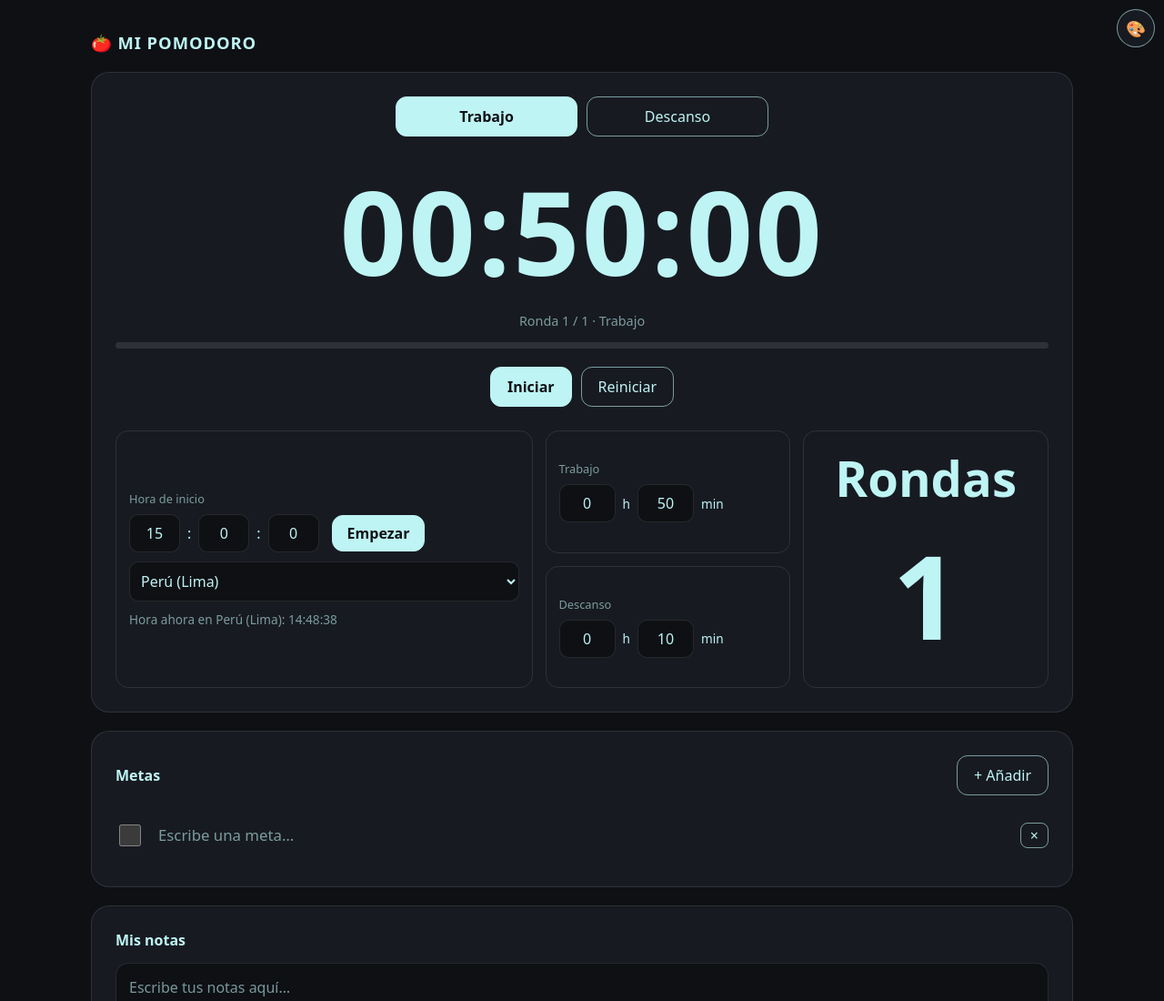
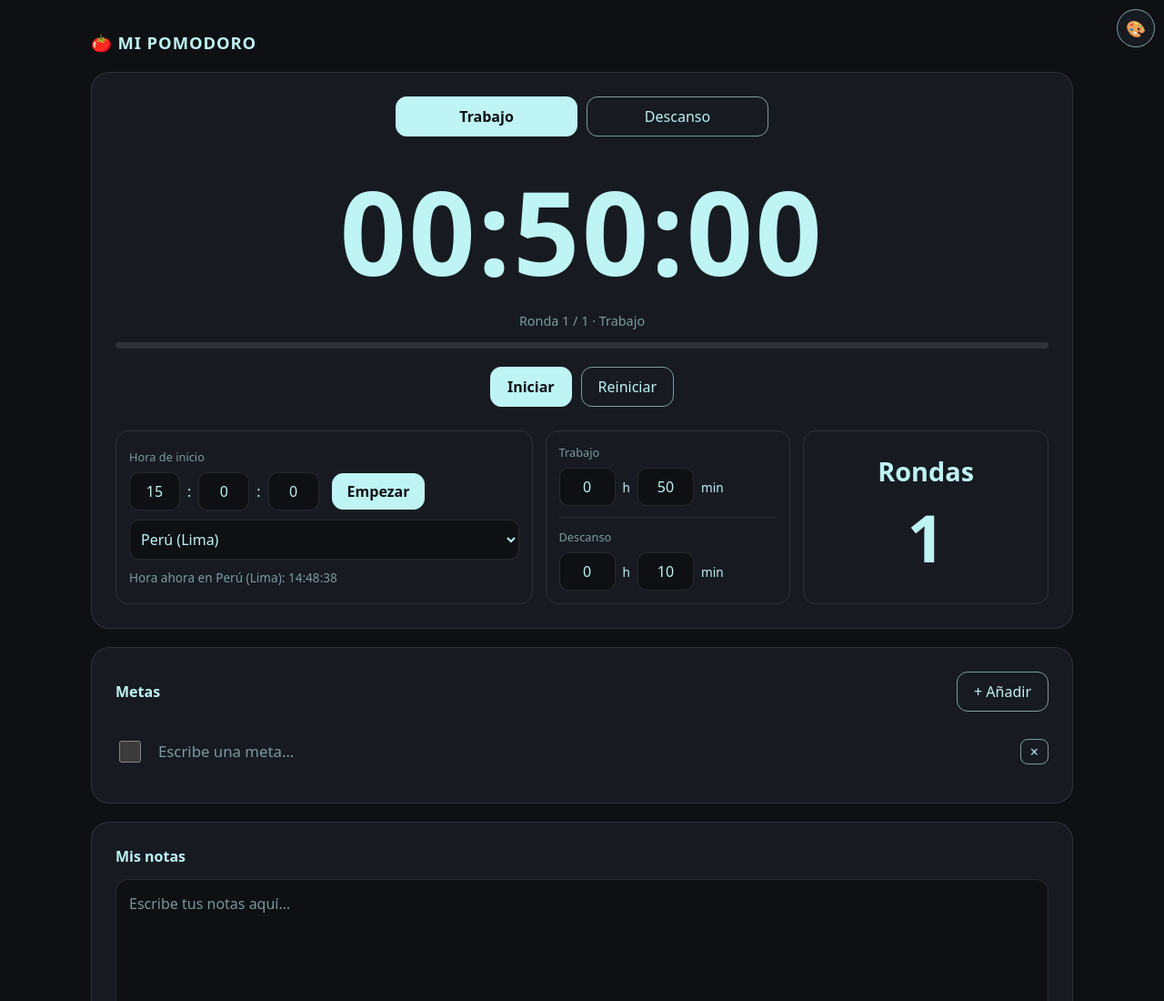
Before and after one commit to felipehid0023/felipehid0023.github.io, a plain HTML site: page index.html in a window 1280 px wide. Shown: the top 1100 px of the page at 91% size. Drawn offline with Linux system fonts and the light colour scheme.

Commit message:
Update index.html

```diff
--- a/index.html
+++ b/index.html
@@ -27,13 +27,8 @@ button.on{background:var(--c);color:#0e1014;border-color:var(--c);font-weight:60
 .bar i{display:block;height:100%;width:0;background:var(--c)}
 .ctrl{display:flex;gap:10px;justify-content:center;flex-wrap:wrap;align-items:center}
 .cfg{display:grid;grid-template-columns:1fr;gap:14px;margin-top:26px}
-@media(min-width:900px){
-.cfg{grid-template-columns:1.7fr 1fr 1fr}
-.c-hora{grid-column:1;grid-row:1/3}
-.c-trab{grid-column:2;grid-row:1}
-.c-desc{grid-column:2;grid-row:2}
-.c-ron{grid-column:3;grid-row:1/3}
-}
+@media(min-width:900px){.cfg{grid-template-columns:1.7fr 1fr 1fr}}
+.c-td .sub+.sub{border-top:1px solid var(--line);margin-top:12px;padding-top:12px}
 .cfg>div{border:1px solid var(--line);border-radius:14px;padding:14px;display:flex;flex-direction:column;justify-content:center;min-width:0}
 .cfg span.t{display:block;font-size:.8rem;color:var(--dim);margin-bottom:8px}
 .cfg label,.cfg small{font-size:.85rem}
@@ -42,8 +37,8 @@ button.on{background:var(--c);color:#0e1014;border-color:var(--c);font-weight:60
 .row button{margin-left:6px;padding:8px 16px}
 .c-hora .row input[type=number]{width:56px}
 .cfg .c-ron{align-items:center;text-align:center;overflow:hidden}
-.cfg .c-ron span.t{font-size:clamp(1.8rem,4.5vw,3.4rem);font-weight:700;color:var(--c);margin:0 0 4px}
-.cfg .c-ron input[type=number]{width:100%;min-width:0;background:transparent;border:0;padding:0;font-size:clamp(4.5rem,11vw,8rem);font-weight:700;line-height:1;text-align:center;font-variant-numeric:tabular-nums}
+.cfg .c-ron span.t{font-size:clamp(1.2rem,2.4vw,1.8rem);font-weight:700;color:var(--c);margin:0 0 4px}
+.cfg .c-ron input[type=number]{width:100%;min-width:0;background:transparent;border:0;padding:0;font-size:clamp(3rem,6vw,4.5rem);font-weight:700;line-height:1;text-align:center;font-variant-numeric:tabular-nums}
 input[type=number],select{background:#0e1014;border:1px solid var(--line);border-radius:10px;padding:9px 8px;outline:none}
 input[type=number]{width:62px;text-align:center;-moz-appearance:textfield;appearance:textfield}
 input[type=number]::-webkit-inner-spin-button,input[type=number]::-webkit-outer-spin-button{-webkit-appearance:none;margin:0}
@@ -108,12 +103,14 @@ textarea::placeholder{color:var(--dim)}
         </div>
         <select id="tz"></select>
         <small id="clock"></small></div>
-      <div class="c-trab"><span class="t">Trabajo</span>
-        <div class="row"><input type="number" id="wh"> <label>h</label>
-        <input type="number" id="wm"> <label>min</label></div></div>
-      <div class="c-desc"><span class="t">Descanso</span>
-        <div class="row"><input type="number" id="rh"> <label>h</label>
-        <input type="number" id="rm"> <label>min</label></div></div>
+      <div class="c-td">
+        <div class="sub"><span class="t">Trabajo</span>
+          <div class="row"><input type="number" id="wh"> <label>h</label>
+          <input type="number" id="wm"> <label>min</label></div></div>
+        <div class="sub"><span class="t">Descanso</span>
+          <div class="row"><input type="number" id="rh"> <label>h</label>
+          <input type="number" id="rm"> <label>min</label></div></div>
+      </div>
       <div class="c-ron"><span class="t">Rondas</span>
         <input type="number" id="rd"></div>
     </div>
@@ -160,14 +157,15 @@ const def={hue:180,gamer:false,wh:0,wm:50,rh:0,rm:10,rounds:1,tz:'America/Lima',
 const old=Object.assign({},store.get('pomo2',{}),store.get('pomo3',{}));
 delete old.rounds;delete old.sync;
 let st=Object.assign({},def,old,store.get('pomo4',{}));
-if(st.th===null)st.th=(nowIn(st.tz)[0]+1)%24;
+function nextHour(){st.th=(nowIn(st.tz)[0]+1)%24;st.tm=0;st.ts=0}
+nextHour();
 st.th=Math.min(23,st.th);st.wh=Math.min(23,st.wh);st.rh=Math.min(23,st.rh);
 st.rounds=Math.max(1,Math.min(100,st.rounds||1));
 let goals=store.get('goals2',[{text:'',done:false}]);
 if(!goals.length)goals=[{text:'',done:false}];
 let tot=store.get('tot2',0);
 $('notes').value=store.get('notes2','');
-let mode='w',running=false,waiting=false,end=0,waitEnd=0,left=0,tick=null,gt=null,lastT=0,round=1,msg='';
+let userEdited=false,mode='w',running=false,waiting=false,end=0,waitEnd=0,left=0,tick=null,gt=null,lastT=0,round=1,msg='';
 function save(){store.set('pomo4',st)}
 
 /* ---------- Colores (0, 45, 90 … 315) ---------- */
@@ -234,7 +232,7 @@ function finish(){
 }
 function loop(){
   if(waiting){
-    if(waitEnd-Date.now()<=0)begin();else draw();
+    if(waitEnd-Date.now()<=0){userEdited=false;begin()}else draw();
     return;
   }
   account();
@@ -289,10 +287,17 @@ $('tz').onchange=()=>{st.tz=$('tz').value;save();clock();draw()};
   el.onkeydown=e=>{if(['e','E','+','-','.',',','ArrowUp','ArrowDown'].includes(e.key))e.preventDefault()};
   el.addEventListener('wheel',e=>e.preventDefault(),{passive:false});
   el.oninput=()=>{if(el.value!==''&&+el.value>b)el.value=b};
-  el.onchange=()=>{st[k]=clamp(parseInt(el.value),a,b);el.value=st[k];save();
+  el.onchange=()=>{if(['th','tm','ts'].includes(id))userEdited=true;st[k]=clamp(parseInt(el.value),a,b);el.value=st[k];save();
     if(!running&&!waiting){left=total(mode)}draw()}
 });
-function clock(){const [h,m,s]=nowIn(st.tz);$('clock').textContent=`Hora ahora en ${tzName()}: ${pad(h)}:${pad(m)}:${pad(s)}`}
+function clock(){
+  const [h,m,s]=nowIn(st.tz);
+  $('clock').textContent=`Hora ahora en ${tzName()}: ${pad(h)}:${pad(m)}:${pad(s)}`;
+  if(!userEdited&&!waiting){
+    const nh=(h+1)%24;
+    if(st.th!==nh||st.tm||st.ts){st.th=nh;st.tm=0;st.ts=0;$('th').value=nh;$('tm').value=0;$('ts').value=0}
+  }
+}
 setInterval(clock,1000);
 
 /* ---------- Metas ---------- */
```
